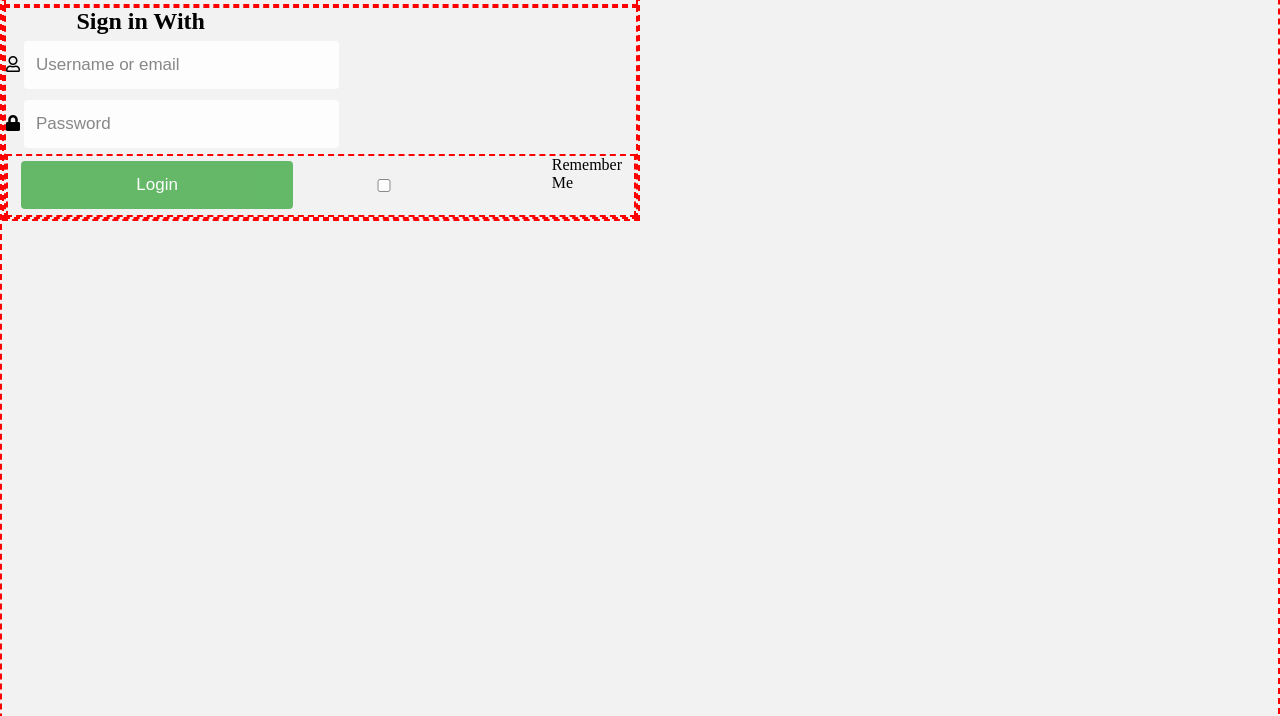
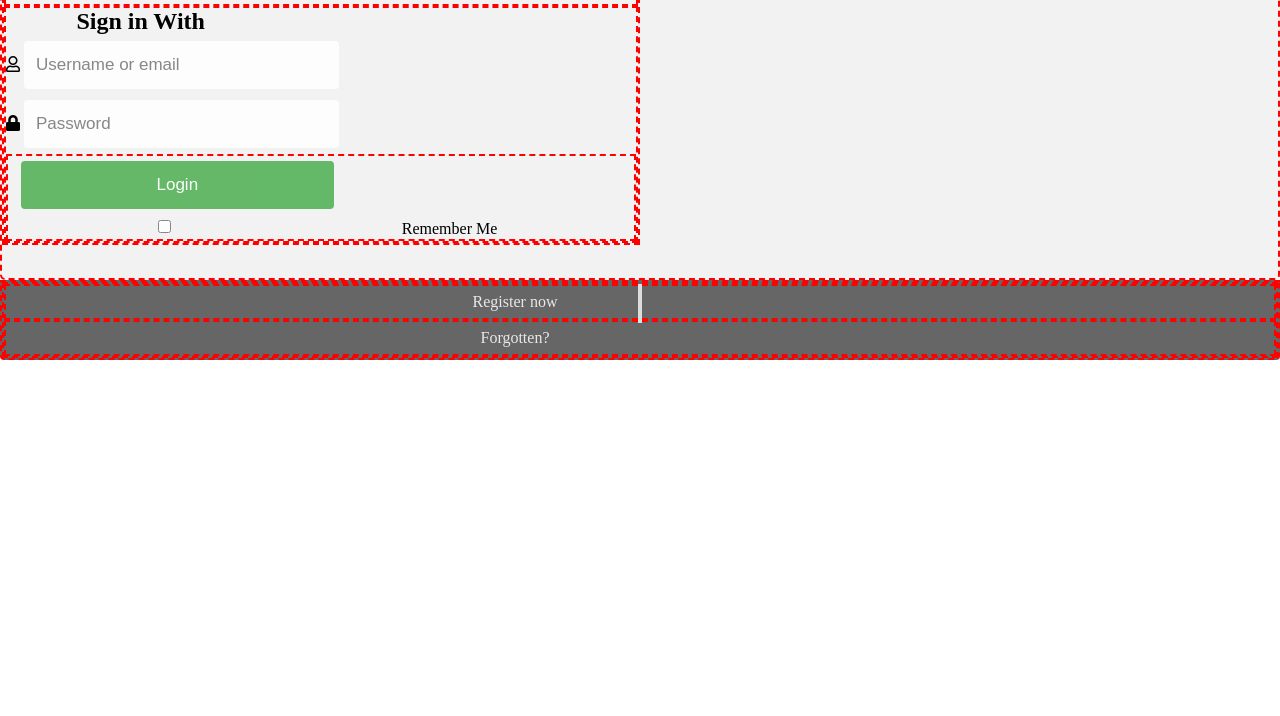
Before and after one commit to Kenan-Alnaser/LoginSection, a plain HTML site: page index.html in a window 1280 px wide. Shown: the part 269-985 px from the top of the page. After the commit the page ends 800 px from the top, so only its background shows below. Drawn offline with Linux system fonts and the light colour scheme.

Commit message:
div name changes and some attempts to style

```diff
--- a/css/style.css
+++ b/css/style.css
@@ -5,16 +5,22 @@
 }
 .container {
   display: grid;
-  position: relative;
   border-radius: 5px;
   background-color: #f2f2f2;
   padding: 2.8vh 0 4.2vh 0;
   border: 2px red dashed;
   grid-template-columns: repeat(2, 2fr);
-  grid-template-rows: repeat(2, 3fr);
+  grid-template-rows: repeat(1, 2fr);
+  grid-template-areas: "social-buttons user-form";
 }
 div {
   border: 2px red dashed;
+}
+.social-buttons {
+  grid-area: social-buttons;
+}
+.user-form {
+  grid-area: user-form;
 }
 /* Manual Login Fields */
 input {
@@ -95,13 +101,12 @@ input[type="submit"] {
   margin-left: 1vw;
 }
 .bottom-container {
-  display: flex;
+  display: grid;
   text-align: center;
   background-color: #666;
   border-radius: 0px 0px 4px 4px;
 }
 input[type="checkbox"] {
-  flex-shrink: 3;
   margin-right: 4.8rem;
 }
 input:hover,
@@ -119,20 +124,16 @@ input[type="submit"]:hover {
   padding-bottom: 0.5vh;
   margin-right: 0.5vw;
 }
-#rmbr {
-  display: flex;
-}
 .btnBottom {
   width: 50%;
   border: none;
   border-radius: 4px;
   opacity: 0.85;
-  display: flex;
+  display: grid;
   font-size: 5px;
   line-height: 2vh;
   text-decoration: none;
   margin: 1vh;
   margin-left: 15vw;
   font-size: 1rem;
-  justify-content: flex-end;
 }
--- a/index.html
+++ b/index.html
@@ -11,13 +11,13 @@
   <body>
     <div class="container">
       <form action="#">
-        <div class="row">
+        <div>
           <!-- Vertical middle line -->
           <div class="vLine">
             <span class="vLineText">or</span>
           </div>
 
-          <div class="column">
+          <div class="social-buttons">
             <a href="#" class="fb btn">
               <i class="fab fa-facebook-f"></i> Facebook Login
             </a>
@@ -28,7 +28,7 @@
               <i class="fab fa-twitter"></i> Twitter Login
             </a>
           </div>
-          <div class="column">
+          <div class="user-form">
             <h2>Sign in With</h2>
             <i class="far fa-user"></i>
             <input
@@ -55,12 +55,12 @@
       </form>
     </div>
     <div class="bottom-container">
-      <div class="row">
+      <div>
         <div class="vLineBottom"></div>
-        <div class="column">
+        <div>
           <a href="#" style="color: white" class="btnBottom">Register now</a>
         </div>
-        <div class="column">
+        <div>
           <a href="#" style="color: white" class="btnBottom">Forgotten?</a>
         </div>
       </div>
```
